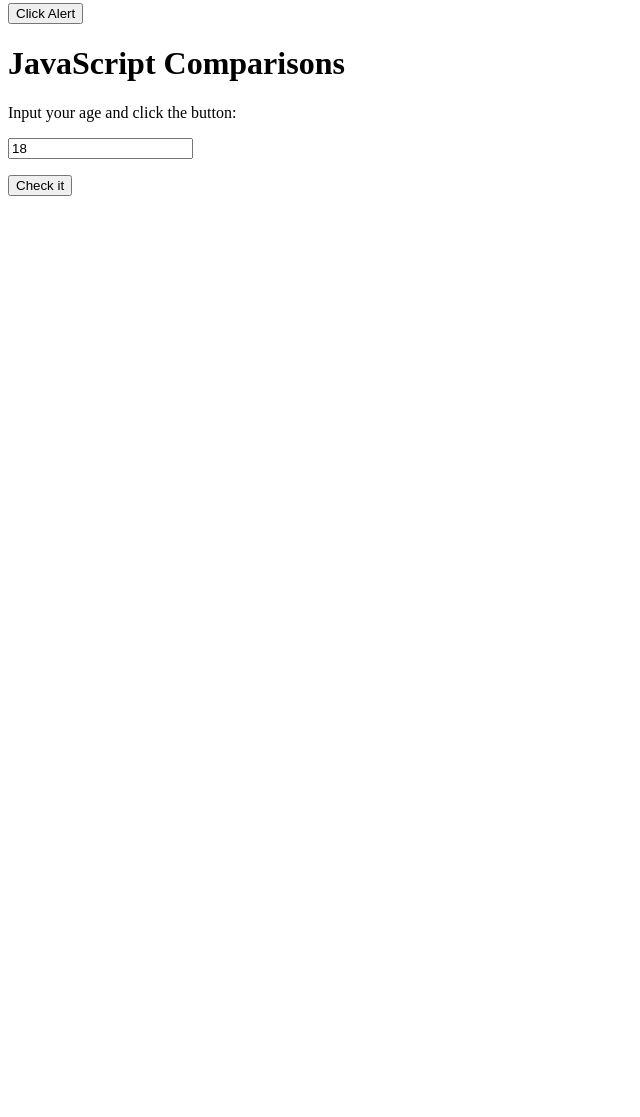
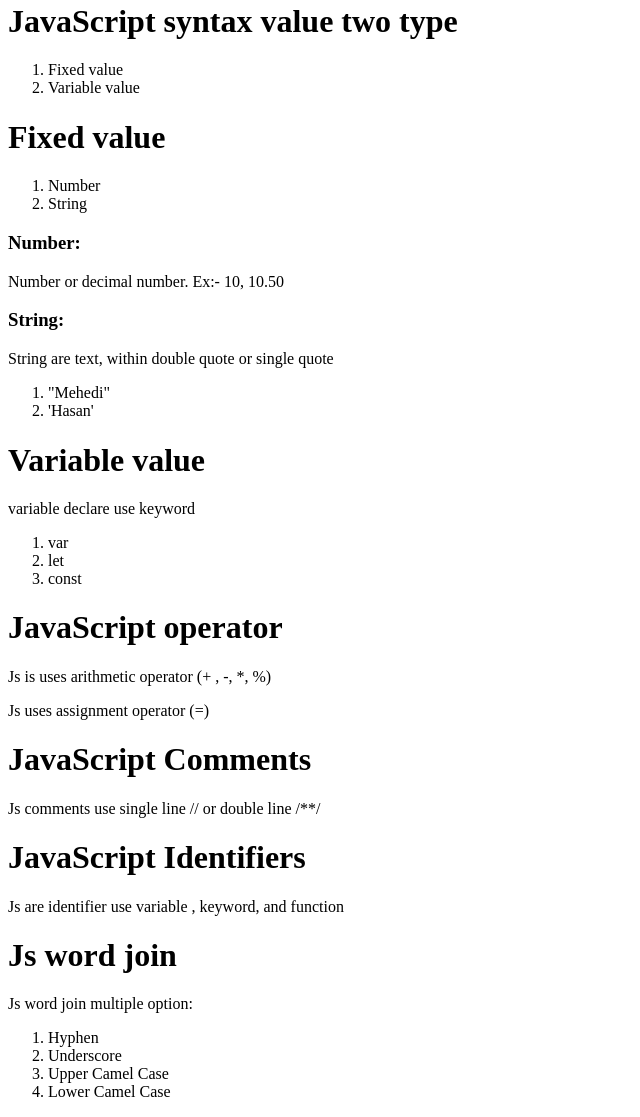
Before and after one commit to mdmehedihasan212/practice-javascript-es6, a website: page index.html in a window 1280 px wide. Shown: the part 77-1194 px from the top of the page, without its empty margins (0-640 px from the left). Before the commit the page ends 800 px from the top, so only its background shows below. Drawn offline with Linux system fonts and the light colour scheme.

Commit message:
add array and object basic

```diff
--- a/index.html
+++ b/index.html
@@ -11,13 +11,56 @@
 
 <body>
     <h1>Hello JavaScript</h1>
-    <button onclick="MyCustomFunction()">Click Alert</button>
 
-    <h1>JavaScript Comparisons</h1>
-    <p>Input your age and click the button:</p>
-    <input id="age" value="18">
-    <p id="result"></p>
-    <button onclick="MyAgeFunction()">Check it</button>
+    <!-- JavaScript Value -->
+    <h1>JavaScript syntax value two type</h1>
+    <ol>
+        <li>Fixed value</li>
+        <li>Variable value</li>
+    </ol>
+
+    <h1>Fixed value</h1>
+    <ol>
+        <li>Number</li>
+        <li>String</li>
+    </ol>
+    <h3>Number:</h3>
+    <p>Number or decimal number. Ex:- 10, 10.50</p>
+
+    <h3>String:</h3>
+    <p>String are text, within double quote or single quote</p>
+    <ol>
+        <li>"Mehedi"</li>
+        <li>'Hasan'</li>
+    </ol>
+
+    <h1>Variable value</h1>
+    <p>variable declare use keyword</p>
+    <ol>
+        <li>var</li>
+        <li>let</li>
+        <li>const</li>
+    </ol>
+
+    <h1>JavaScript operator</h1>
+    <p>Js is uses arithmetic operator (+ , -, *, %)</p>
+    <p>Js uses assignment operator (=)</p>
+
+    <h1>JavaScript Comments</h1>
+    <p>Js comments use single line // or double line /**/</p>
+
+    <h1>JavaScript Identifiers</h1>
+    <p>Js are identifier use variable , keyword, and function</p>
+
+    <h1>Js word join</h1>
+    <p>Js word join multiple option:</p>
+    <ol>
+        <li>Hyphen</li>
+        <li>Underscore</li>
+        <li>Upper Camel Case</li>
+        <li>Lower Camel Case</li>
+    </ol>
+
 
     <script src="./script.js"></script>
 </body>
--- a/script.js
+++ b/script.js
@@ -16,5 +16,65 @@ function MyAgeFunction() {
 
 // Ternary Operator
 const age = 22;
-const isAdult = (age < 18) ? "To young" : "Old enough";
+const isAdult = (age <= 18) ? "To young" : "Old enough";
 console.log(isAdult);
+
+// string Operator
+var myString1 = "I am learning Javascript"
+var myString2 = " with solo learn"
+
+console.log(myString1 + myString2);
+
+var x = '50'
+var y = '100'
+
+console.log(x + y);
+
+// if else Statement
+var yourAge = 15;
+
+if (yourAge >= 18) {
+    console.log("Allowed");
+}
+else {
+    console.log("Not Allowed");
+}
+
+// else if condition
+var status = 'married';
+var message;
+if (status == 'married') {
+    console.log("I have a wife and a quite boy her name sami");
+}
+else if (status == 'Unmarried') {
+    console.log("I am a single. I need a girlFriend");
+}
+else {
+    console.log("I need treatment");
+}
+
+// create array
+const car = ['Nissan', 'BMW', 'Mercedis', 'Noah'];
+
+// can add new element
+car[0] = 'Toyota'
+console.log(car);
+
+// can add new element
+car.push('Audi')
+console.log(car);
+
+// create object
+const student = {
+    id: 1,
+    name: 'Mehedi',
+    address: 'Battala'
+}
+console.log(student);
+// can change
+student.address = 'Rupatali,Battala'
+console.log(student);
+
+// can add new element
+student.phone = ('01741445482')
+console.log(student);
```
